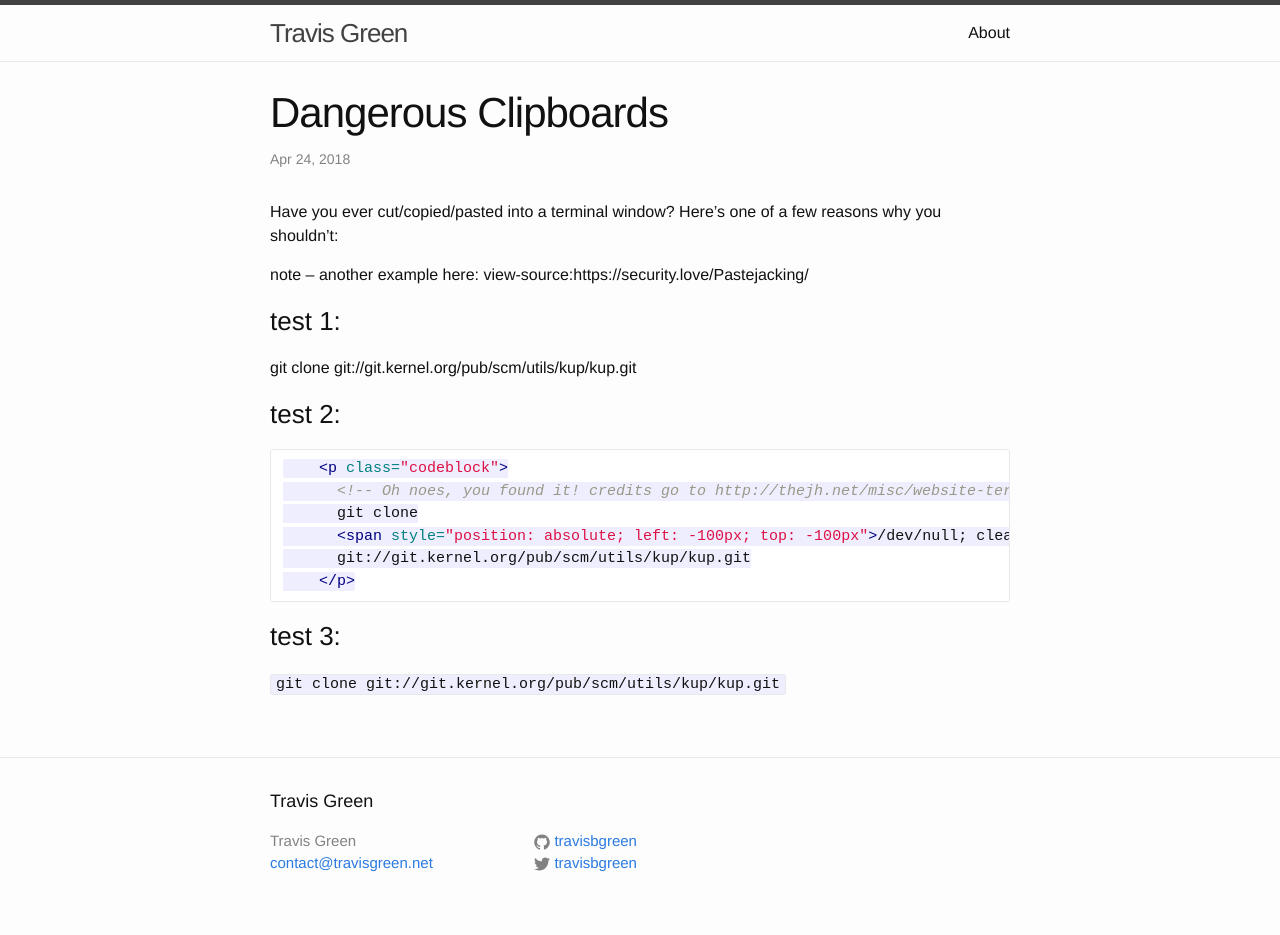
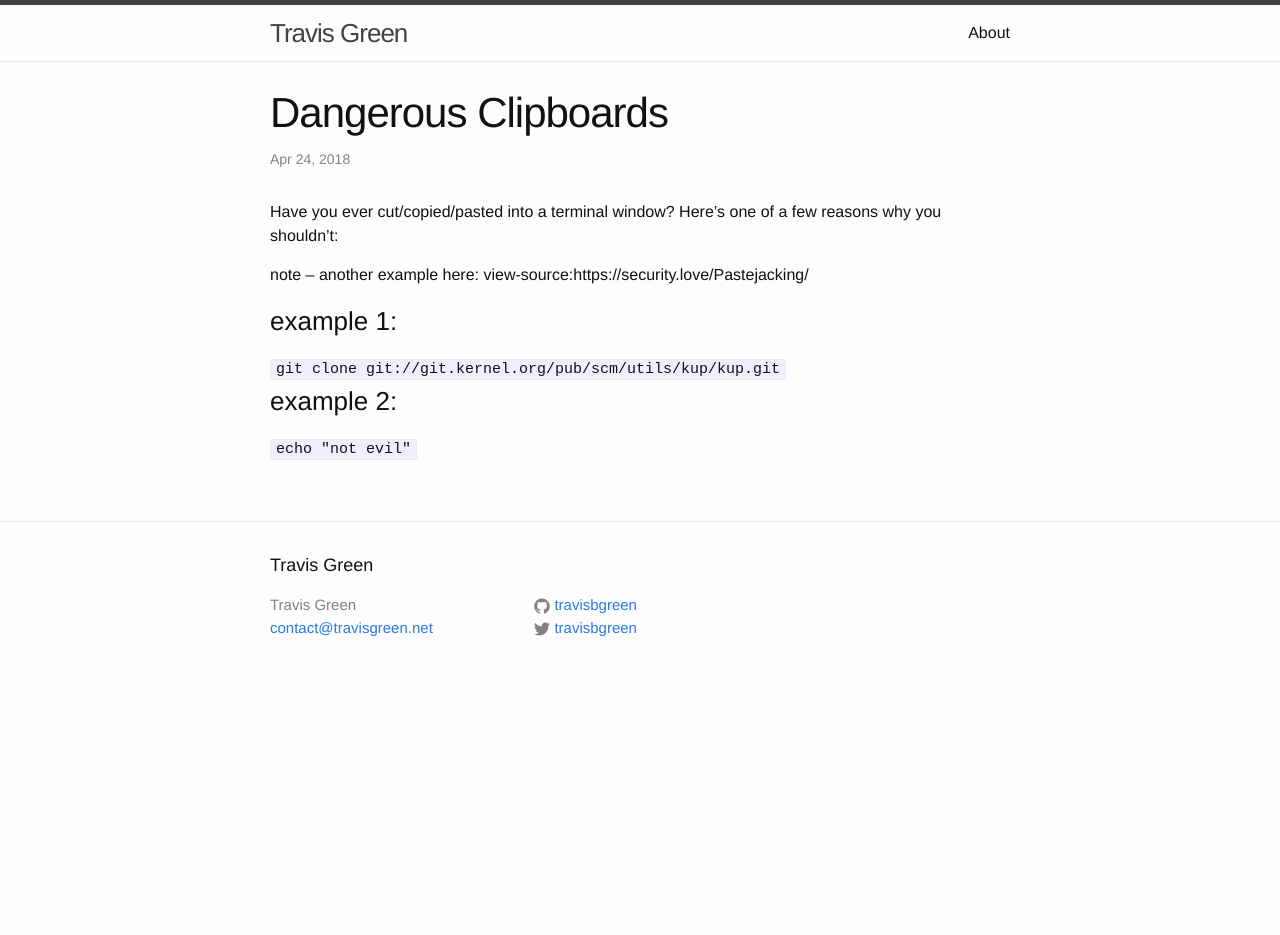
Before and after one commit to travisbgreen/travisgreen.net, a Jekyll site: the page built from _posts/2018/2018-04-24-dangerous-clipboards.markdown, in a window 1280 px wide. Built offline with Jekyll 4.4.1, drawn with Linux system fonts in a browser that asks for light colours; after the commit the page ends 900 px from its top, so only the background shows below that.

Commit message:
test update

````diff
--- a/_posts/2018/2018-04-24-dangerous-clipboards.markdown
+++ b/_posts/2018/2018-04-24-dangerous-clipboards.markdown
@@ -7,31 +7,7 @@ Have you ever cut/copied/pasted into a terminal window? Here's one of a few reas
 
 note -- another example here: view-source:https://security.love/Pastejacking/
 
-### test 1:
-{::nomarkdown}
-    <p class="codeblock">
-      <!-- Oh noes, you found it! credits go to http://thejh.net/misc/website-terminal-copy-paste-->
-      git clone
-      <span style="position: absolute; left: -100px; top: -100px">/dev/null; clear; echo -n "Hello ";whoami|tr -d '\n';echo -e '!\nThat was a bad idea. Don'"'"'t copy code from websites you don'"'"'t trust!<br>Here'"'"'s the first line of your /etc/passwd: ';head -n1 /etc/passwd<br>git clone </span>
-      git://git.kernel.org/pub/scm/utils/kup/kup.git
-    </p>
-{:/}
-
-
-### test 2:
-<!-- {% raw %} -->
-```html
-    <p class="codeblock">
-      <!-- Oh noes, you found it! credits go to http://thejh.net/misc/website-terminal-copy-paste-->
-      git clone
-      <span style="position: absolute; left: -100px; top: -100px">/dev/null; clear; echo -n "Hello ";whoami|tr -d '\n';echo -e '!\nThat was a bad idea. Don'"'"'t copy code from websites you don'"'"'t trust!<br>Here'"'"'s the first line of your /etc/passwd: ';head -n1 /etc/passwd<br>git clone </span>
-      git://git.kernel.org/pub/scm/utils/kup/kup.git
-    </p>
-```
-<!-- {% endraw %}) -->
-
-
-### test 3:
+### example 1:
 {::nomarkdown}
     <code>
       <!-- Oh noes, you found it! credits go to http://thejh.net/misc/website-terminal-copy-paste-->
@@ -40,3 +16,18 @@ note -- another example here: view-source:https://security.love/Pastejacking/
       git://git.kernel.org/pub/scm/utils/kup/kup.git
     </code>
 {:/}
+
+
+### example 2:
+{::nomarkdown}
+  <!-- credit to https://security.love/Pastejacking/ -->
+ <code>echo "not evil"</code>
+        <script>
+            document.addEventListener('copy', function(e){
+                console.log(e);
+                e.clipboardData.setData('text/plain', 'echo "evil"\r\n');
+                e.preventDefault(); // We want our data, not data from any selection, to be written to the clipboard
+            });
+        </script>
+
+{:/}
````
